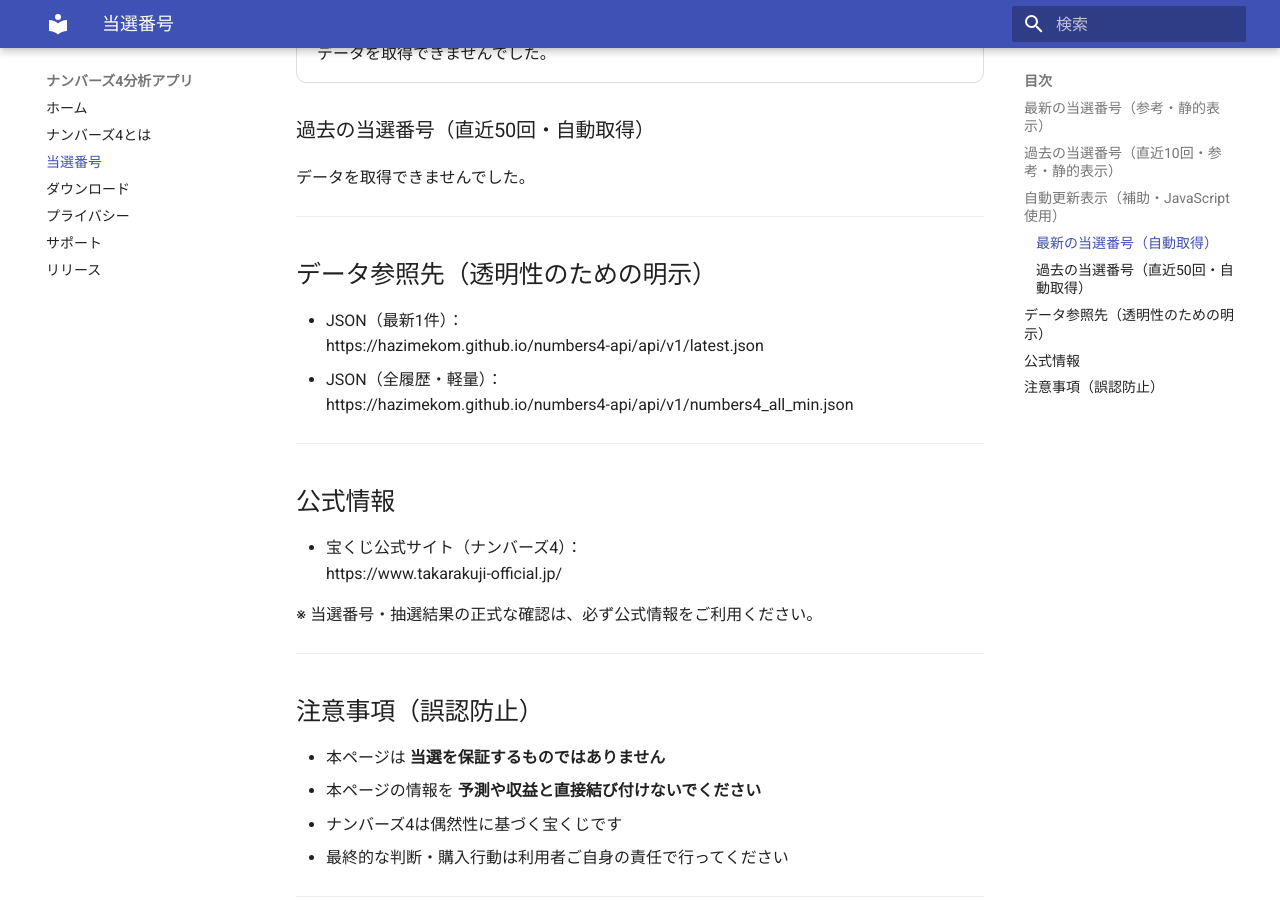
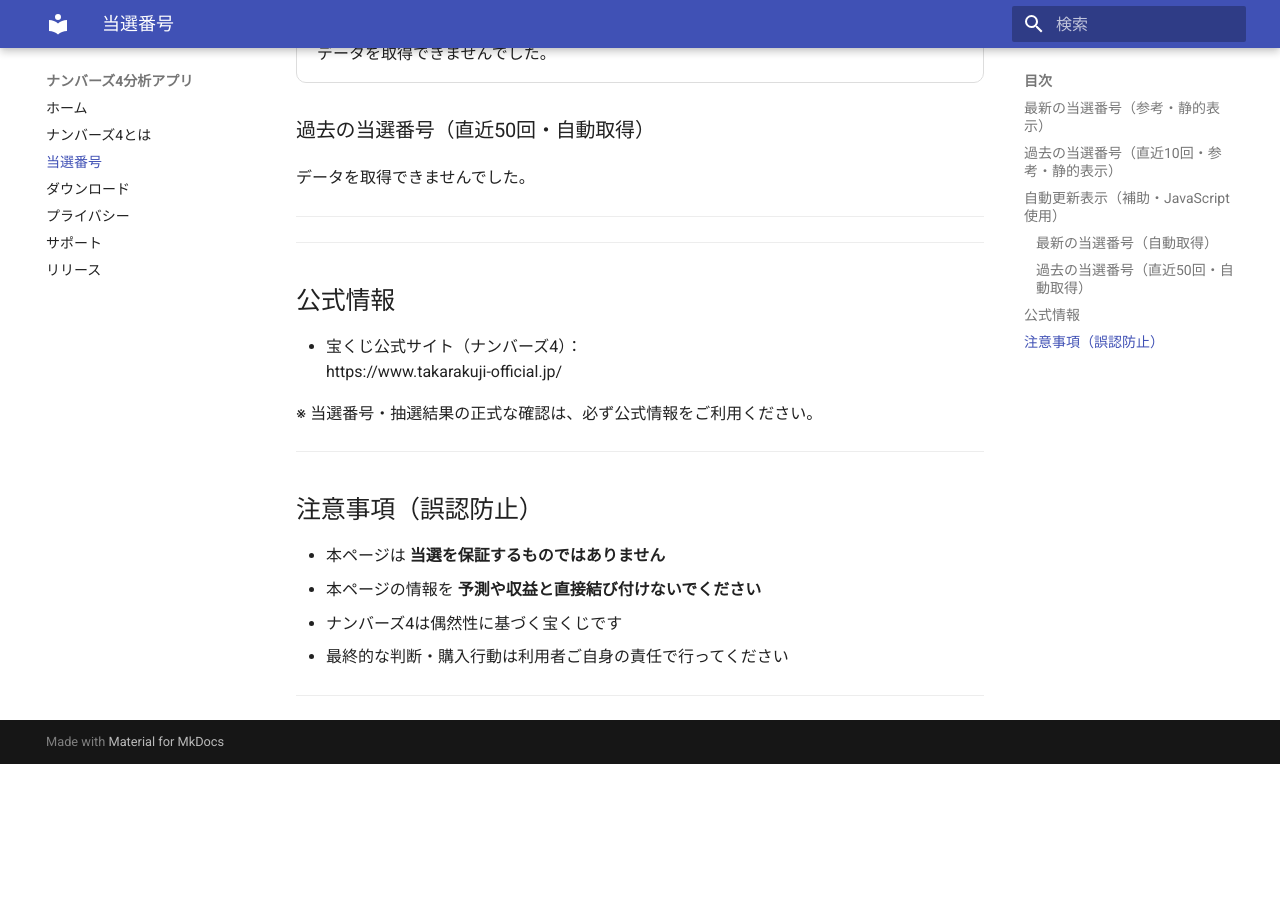
Before and after one commit to hazimekom/numbers4-web, an MkDocs documentation site: the page built from docs/results/index.md, in a window 1280 px wide and 900 px high, scrolled down 1235 px. Built offline with MkDocs 1.6.1 and Material for MkDocs 9.7.7, drawn with Linux system fonts in a browser that asks for light colours; after the commit the page ends 1999 px from its top, so only the background shows below that.

Commit message:
データ参照先削除

```diff
--- a/docs/results/index.md
+++ b/docs/results/index.md
@@ -71,12 +71,6 @@ JavaScriptが有効な環境では、
 
 ---
 
-## データ参照先（透明性のための明示）
-
-- JSON（最新1件）：
-  https://hazimekom.github.io/numbers4-api/api/v1/latest.json
-- JSON（全履歴・軽量）：
-  https://hazimekom.github.io/numbers4-api/api/v1/numbers4_all_min.json
 
 ---
 
```
Also changed, not shown: docs/privacy/index.md (+0 -4 lines).
